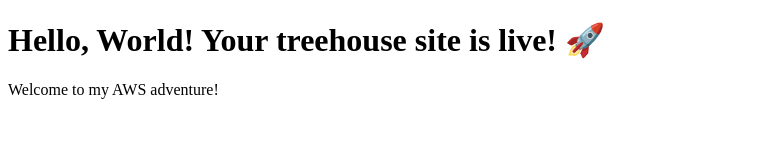
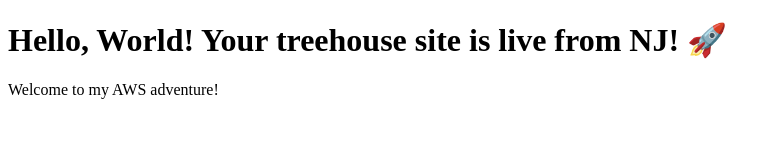
Before and after one commit to meetyogeshhere/terraform-test, a plain HTML site: page index.html in a window 1280 px wide. Shown: the whole page, without its empty margins (0-780 px from the left). Drawn offline with Linux system fonts and the light colour scheme.

Commit message:
Update index.html

```diff
--- a/index.html
+++ b/index.html
@@ -5,7 +5,7 @@
     <title>My Treehouse Site</title>
 </head>
 <body>
-    <h1>Hello, World! Your treehouse site is live! 🚀</h1>
+    <h1>Hello, World! Your treehouse site is live from NJ! 🚀</h1>
     <p>Welcome to my AWS adventure!</p>
 </body>
 </html>
```
